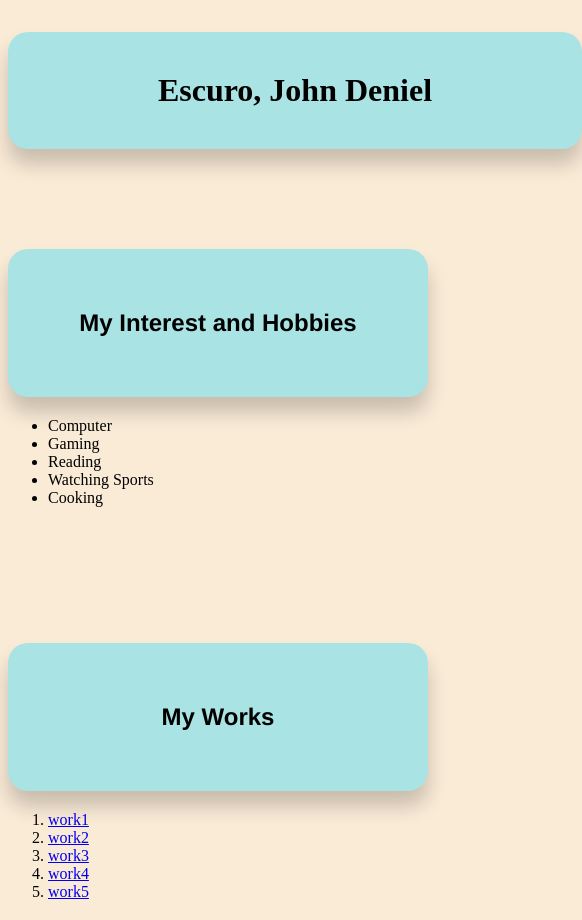
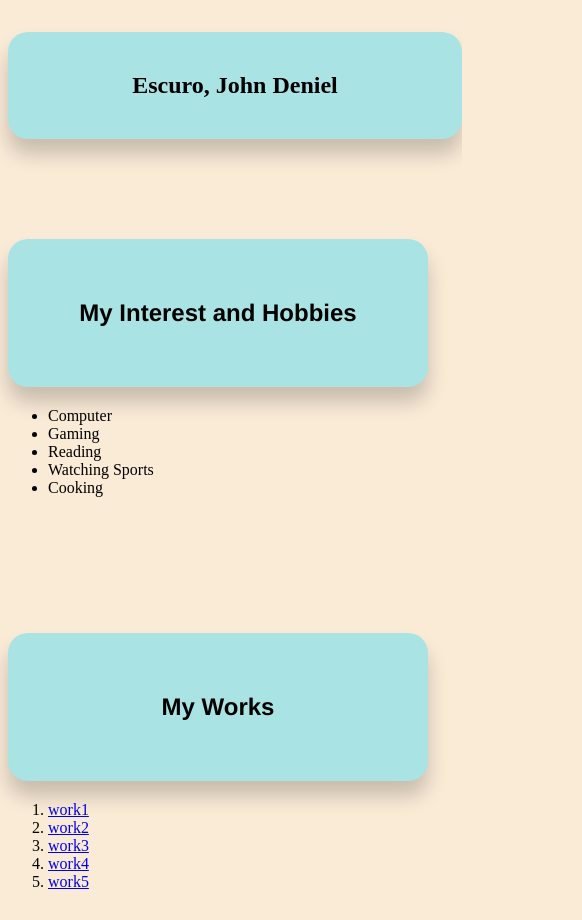
Before and after one commit to john-nuke/testule, a plain HTML site: page index.html in a window 390 px wide. Shown: the top 920 px of the page, 582 px wide, since content can reach past the window. Drawn offline with Linux system fonts and the light colour scheme.

Commit message:
Update style.css

```diff
--- a/style.css
+++ b/style.css
@@ -29,6 +29,7 @@ h1 {
   max-width: 500px;
   box-shadow: 0px 15px 20px rgba(0, 0, 0, 0.2);
   margin: 2rem auto;
+  word-wrap: break-word;
 }
 
 body {
@@ -71,7 +72,8 @@ body {
   }
 
   h1 {
-    padding: 40px 100px;
+    padding: 40px;
+    font-size: 1.5rem;
   }
 }
 
```
